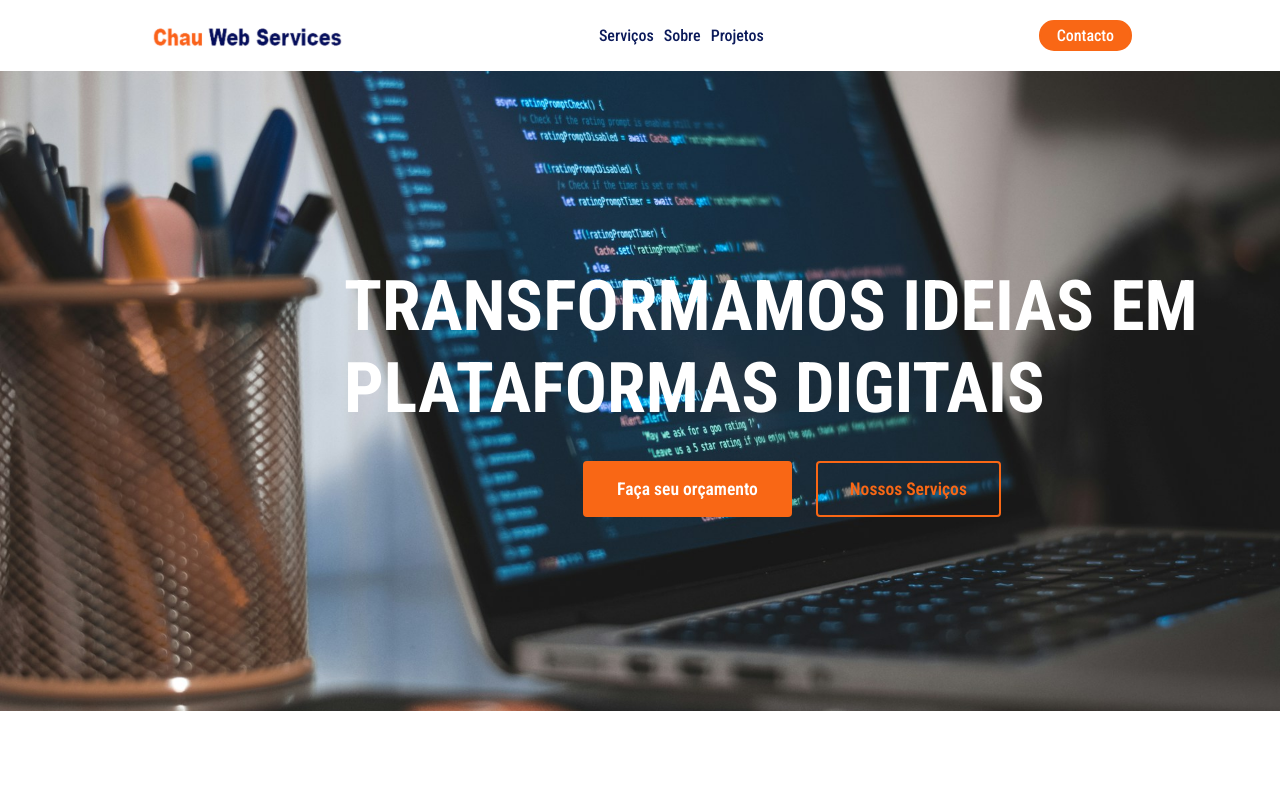
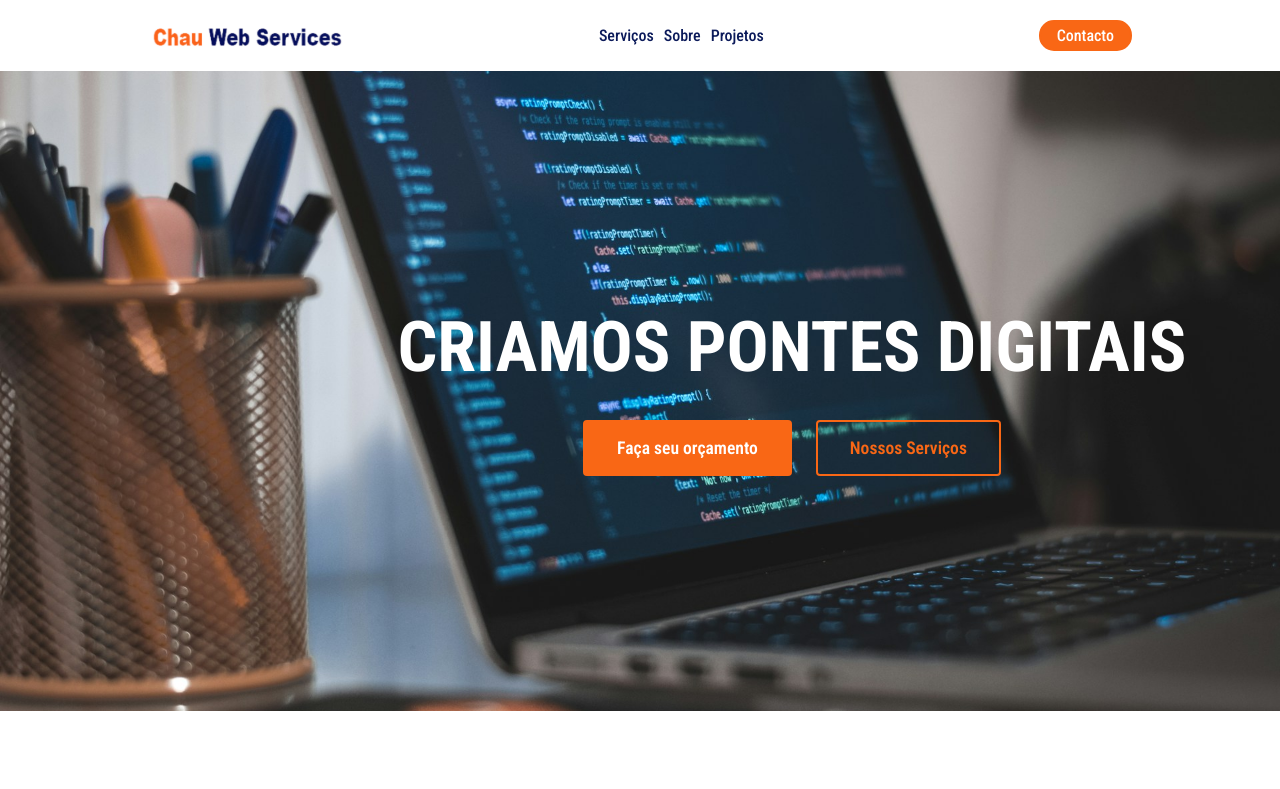
Before and after one commit to FanyChau/chauwebservices, a Next.js app: page / in a window 1280 px wide. Shown: the top 789 px of the page. Built offline with nearby package versions, Linux system fonts and the light colour scheme.

Commit message:
Atualizei o titulo do Banner

```diff
--- a/src/componentes/SecaoBanner/SecaoBanner.module.css
+++ b/src/componentes/SecaoBanner/SecaoBanner.module.css
@@ -9,7 +9,7 @@
 .texto_banner{
     display: flex;
     flex-direction: column;
-    align-items: flex-start;
+    align-items: center;
     justify-content: center;
     height: 100%;
     width: 70%;
--- a/src/componentes/SecaoBanner/index.js
+++ b/src/componentes/SecaoBanner/index.js
@@ -4,7 +4,7 @@ export default function SecaoBanner() {
     return (
         <section className={estilos.container_secao_banner}>
             <div className={estilos.texto_banner}>
-             <h1>Transformamos ideias em Plataformas Digitais</h1>
+             <h1>Criamos pontes digitais</h1>
              <div className={estilos.container_botoes}>
                 <Link href="https://wa.me/258872794003/" target="_blank"
                  className={estilos.botao_contato}>Faça seu orçamento
```
